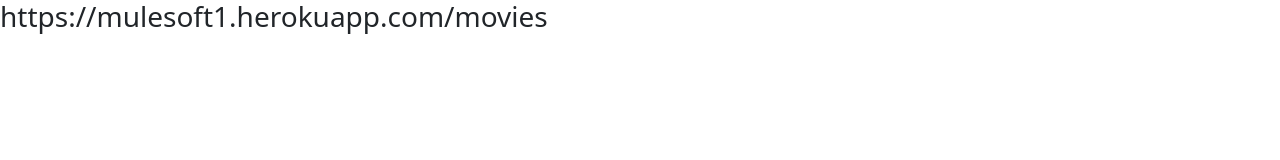
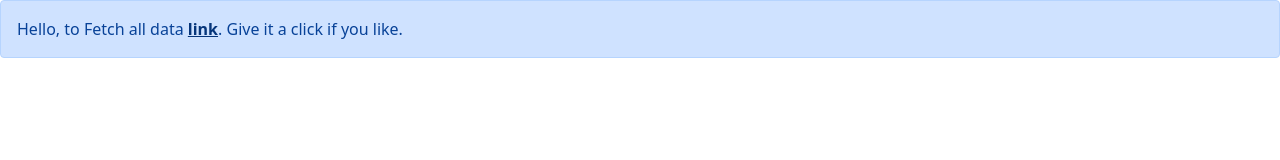
Before and after one commit to Parth123-Pro/MEAN-MuleSoft-Project, a website: page index.html in a window 1280 px wide. Drawn offline with nearby package versions, Linux system fonts and the light colour scheme.

Commit message:
Recent changes

```diff
--- a/index.html
+++ b/index.html
@@ -9,7 +9,9 @@
     <title>Movies</title>
 </head>
 <body>
-    <h3>https://mulesoft1.herokuapp.com/movies</h3>
+    <div class="alert alert-primary" role="alert">
+        Hello, to Fetch all data <a href="#" class="alert-link">link</a>. Give it a click if you like.
+      </div>
 
 
 </body>
```
